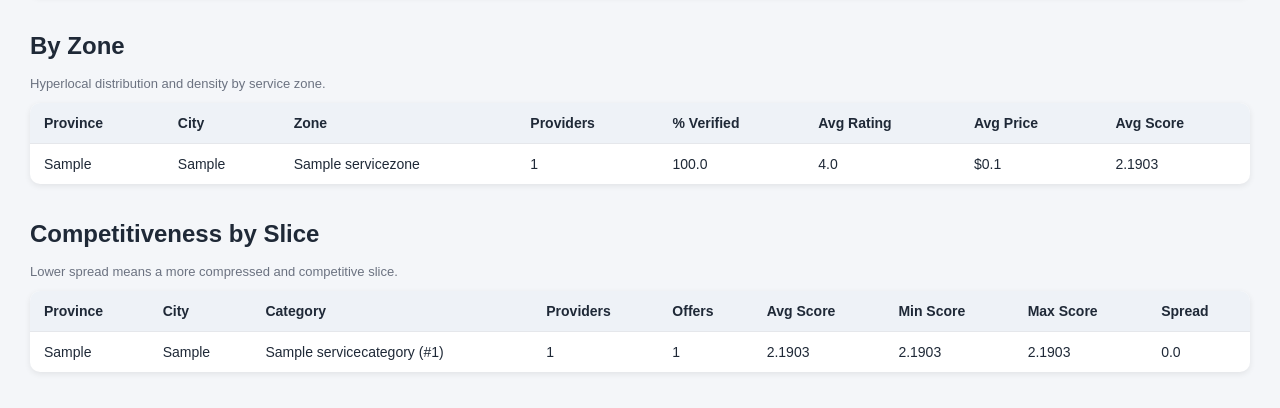
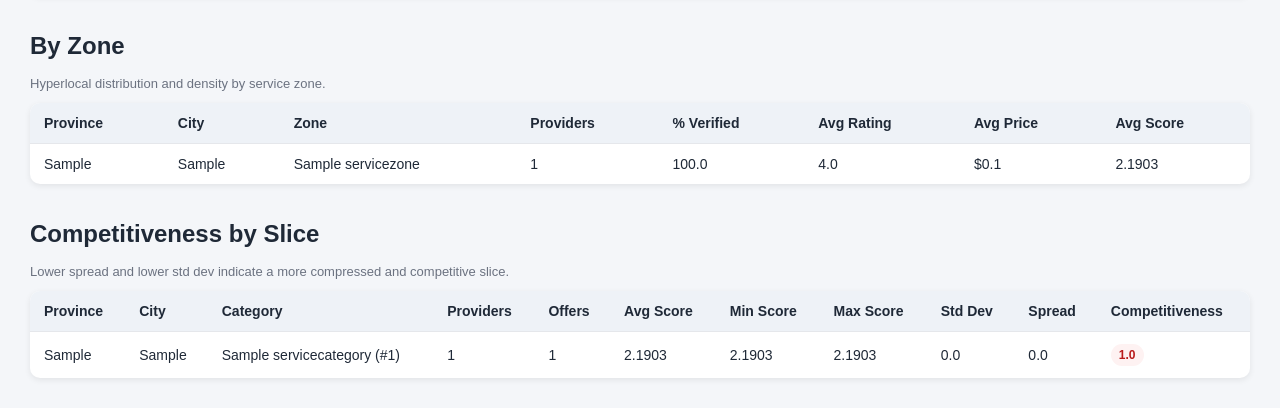
Before and after one commit to luisferventas064-lgtm/service_nodo, a Django app: page /dashboard/marketplace/ in a window 1280 px wide. Shown: the part 751-1159 px from the top of the page. Before the commit the page ends 1124 px from the top, so only its background shows below. Run offline with Django 5.2, Linux system fonts and the light colour scheme; a user stored in the database is signed in; tables that the repository leaves empty hold one stand-in row (values such as "Sample post"); parts of the project's set-up code (start-up, migrations or seed data) failed here and were passed over.

Commit message:
feat: add competitiveness index to marketplace analytics

```diff
--- a/providers/services_analytics.py
+++ b/providers/services_analytics.py
@@ -56,6 +56,25 @@ def _mean(values, digits=2):
     if not values:
         return None
     return _round(sum(values) / len(values), digits)
+
+
+def compute_competitiveness_index(spread, std_dev, max_spread, max_std):
+    if spread is None or std_dev is None:
+        return None
+
+    normalized_components = []
+
+    if max_spread and max_spread > 0:
+        normalized_components.append(max(0.0, 1 - (spread / max_spread)))
+    else:
+        normalized_components.append(1.0)
+
+    if max_std and max_std > 0:
+        normalized_components.append(max(0.0, 1 - (std_dev / max_std)))
+    else:
+        normalized_components.append(1.0)
+
+    return _round(sum(normalized_components) / len(normalized_components), 4)
 
 
 def _grouped_slice_metrics(
@@ -290,10 +309,27 @@ def hybrid_score_spread(
                 "providers": len(entry["provider_ids"]),
                 "offers": entry["offers"],
                 "avg_hybrid_score": _mean(score_values, digits=4),
+                "score_std_dev": _round(pstdev(score_values), 4) if len(score_values) > 1 else 0.0,
                 "min_hybrid_score": _round(min(score_values), 4) if score_values else None,
                 "max_hybrid_score": _round(max(score_values), 4) if score_values else None,
                 "score_spread": _round(max(score_values) - min(score_values), 4) if score_values else None,
             }
+        )
+
+    max_spread = max(
+        (row["score_spread"] for row in by_slice if row["score_spread"] is not None),
+        default=0.0,
+    )
+    max_std_dev = max(
+        (row["score_std_dev"] for row in by_slice if row["score_std_dev"] is not None),
+        default=0.0,
+    )
+    for row in by_slice:
+        row["competitiveness_index"] = compute_competitiveness_index(
+            row["score_spread"],
+            row["score_std_dev"],
+            max_spread,
+            max_std_dev,
         )
 
     by_slice.sort(
@@ -443,7 +479,7 @@ def marketplace_analytics_to_csv(snapshot: dict) -> str:
     writer.writerow([])
 
     writer.writerow(["Score Spread"])
-    writer.writerow(["slice", "max_score", "min_score", "spread"])
+    writer.writerow(["slice", "max_score", "min_score", "std_dev", "spread", "competitiveness_index"])
     for row in snapshot.get("score_spread", {}).get("by_slice", []):
         slice_label = (
             f'{row.get("provider__province")}'
@@ -455,7 +491,9 @@ def marketplace_analytics_to_csv(snapshot: dict) -> str:
                 slice_label,
                 row.get("max_hybrid_score"),
                 row.get("min_hybrid_score"),
+                row.get("score_std_dev"),
                 row.get("score_spread"),
+                row.get("competitiveness_index"),
             ]
         )
 
--- a/templates/dashboard/marketplace.html
+++ b/templates/dashboard/marketplace.html
@@ -50,6 +50,16 @@
         tr:last-child td { border-bottom:none; }
         .muted { color:#6b7280; font-size:13px; margin-bottom:12px; }
         .empty { background:white; padding:18px 20px; border-radius:10px; box-shadow:0 2px 6px rgba(0,0,0,0.08); }
+        .score-pill {
+            display:inline-block;
+            padding:4px 8px;
+            border-radius:999px;
+            font-weight:bold;
+            font-size:12px;
+        }
+        .score-pill.high { background:#fef2f2; color:#b91c1c; }
+        .score-pill.medium { background:#fffbeb; color:#b45309; }
+        .score-pill.low { background:#ecfdf5; color:#047857; }
     </style>
 </head>
 <body>
@@ -204,7 +214,7 @@
 {% endif %}
 
 <h2>Competitiveness by Slice</h2>
-<div class="muted">Lower spread means a more compressed and competitive slice.</div>
+<div class="muted">Lower spread and lower std dev indicate a more compressed and competitive slice.</div>
 {% if analytics.score_spread.by_slice %}
 <table>
     <thead>
@@ -217,7 +227,9 @@
             <th>Avg Score</th>
             <th>Min Score</th>
             <th>Max Score</th>
+            <th>Std Dev</th>
             <th>Spread</th>
+            <th>Competitiveness</th>
         </tr>
     </thead>
     <tbody>
@@ -231,7 +243,17 @@
             <td>{{ row.avg_hybrid_score }}</td>
             <td>{{ row.min_hybrid_score }}</td>
             <td>{{ row.max_hybrid_score }}</td>
+            <td>{{ row.score_std_dev }}</td>
             <td>{{ row.score_spread }}</td>
+            <td>
+                {% if row.competitiveness_index >= 0.75 %}
+                    <span class="score-pill high">{{ row.competitiveness_index }}</span>
+                {% elif row.competitiveness_index >= 0.4 %}
+                    <span class="score-pill medium">{{ row.competitiveness_index }}</span>
+                {% else %}
+                    <span class="score-pill low">{{ row.competitiveness_index }}</span>
+                {% endif %}
+            </td>
         </tr>
         {% endfor %}
     </tbody>
```
